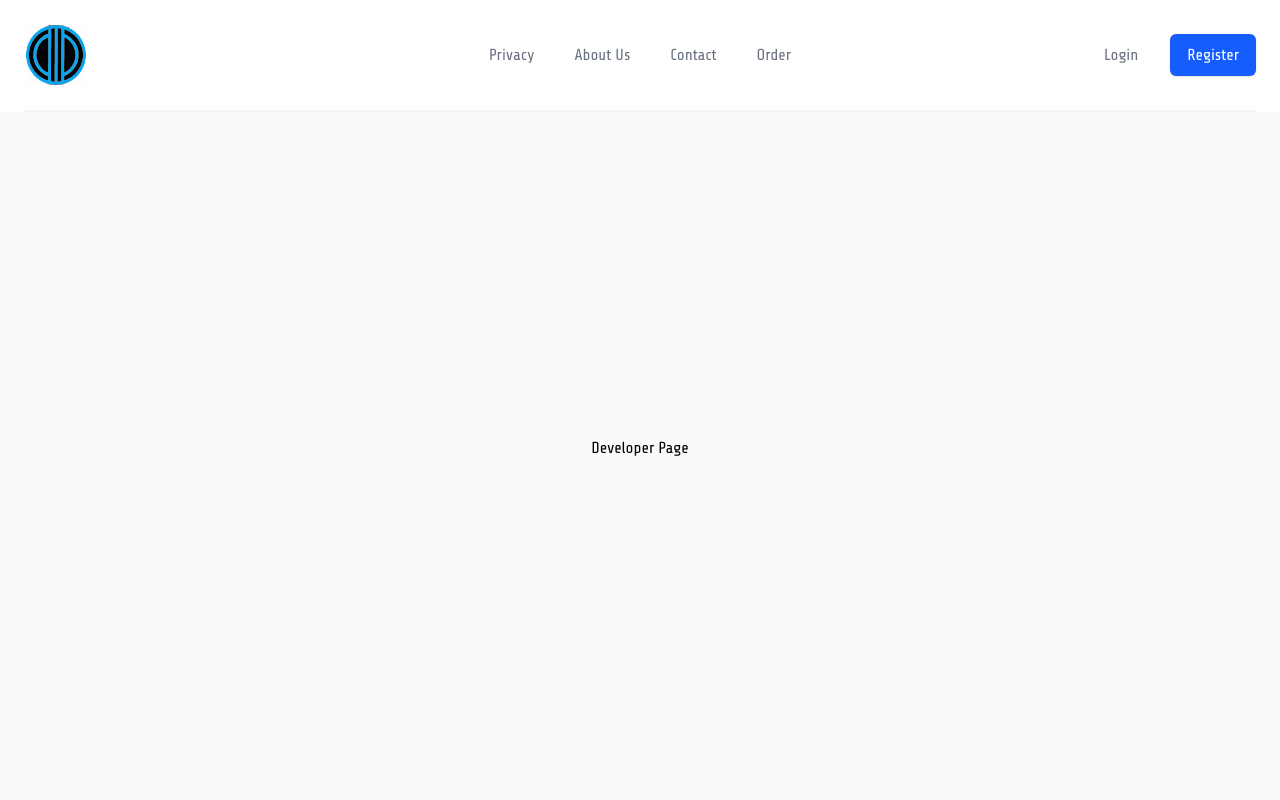
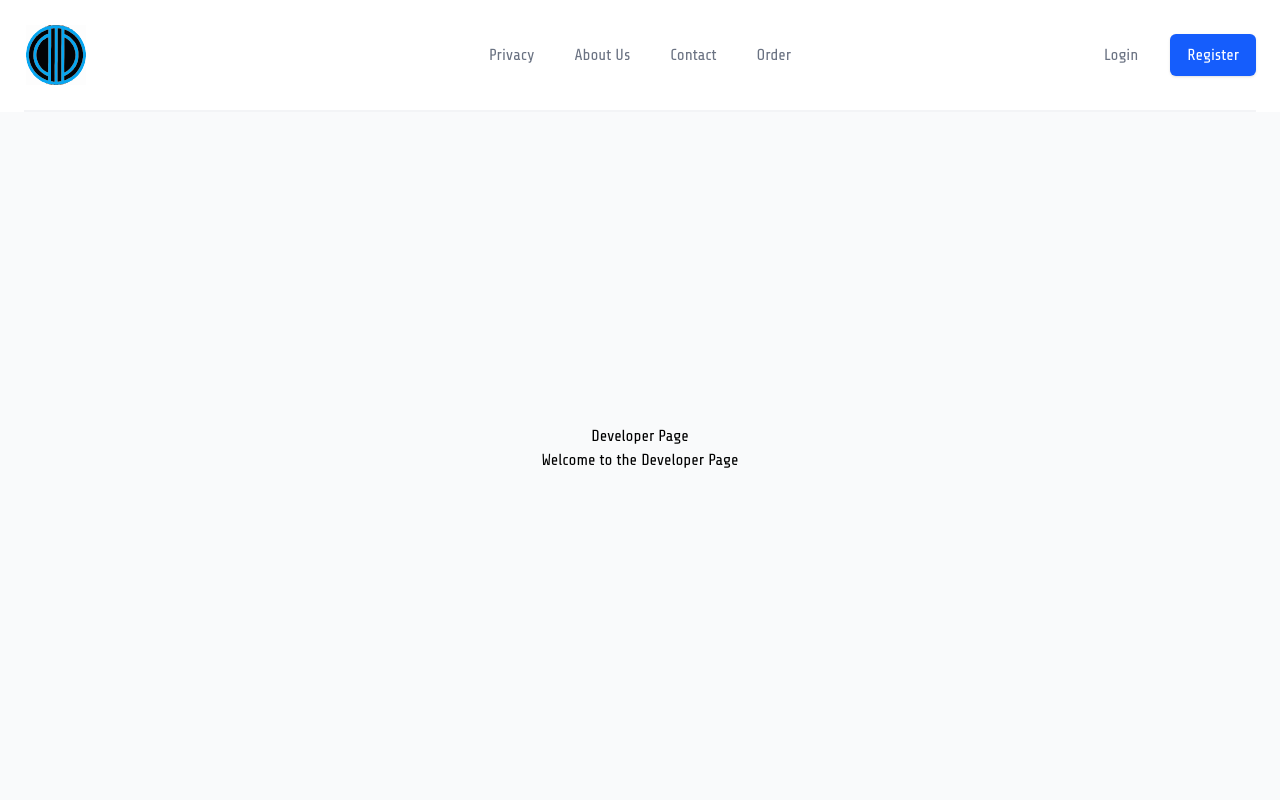
Before and after one commit to titan3755/photobytes-blog, a Next.js app: page /dev in a window 1280 px wide. Shown: the top 800 px of the page. Built offline with nearby package versions, Linux system fonts and the light colour scheme.

Commit message:
mods to dev page

```diff
--- a/app/dev/page.tsx
+++ b/app/dev/page.tsx
@@ -3,6 +3,7 @@ export default function Dev() {
         <>
             <div className="min-h-screen min-w-screen bg-gray-50 flex flex-col items-center justify-center -mt-16">
                 <h1 className="text-black">Developer Page</h1>
+                <h2 className="text-black">Welcome to the Developer Page</h2>
             </div>
         </>
     )
```
